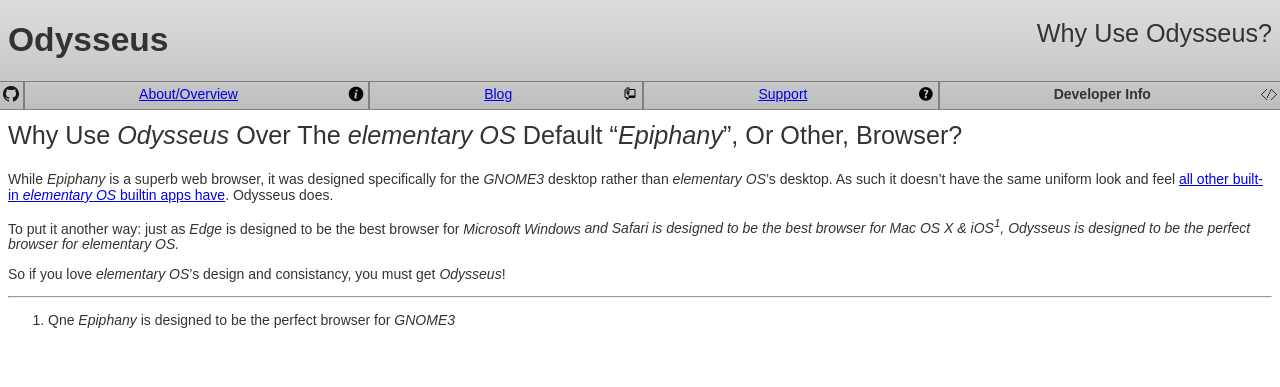
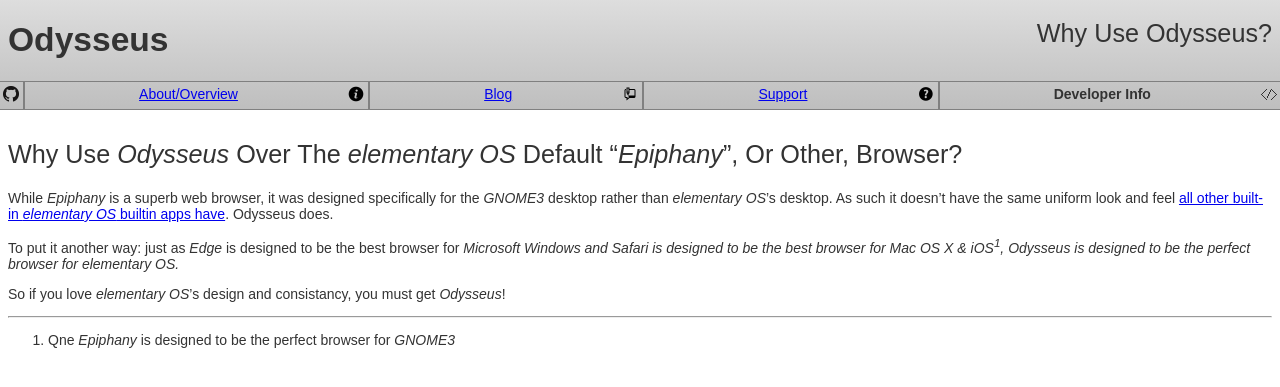
Before and after one commit to alcinnz/Odysseus-support, a Jekyll site: the page built from _guides/why-use-odyssus.md, in a window 1280 px wide. Shown: the top 387 px of the page. Built offline with Jekyll 4.4.1, drawn with Linux system fonts in a browser that asks for light colours.

Commit message:
Apply whitespace to all headings following the header

```diff
--- a/_layouts/page.html
+++ b/_layouts/page.html
@@ -55,7 +55,7 @@
     margin: -10px;
     padding: 0 10px;
 }
-header + p {
+header + p, header + h1, header + h2, header + h3 {
     margin-top: 40px;
 }
 header h1 {
```
